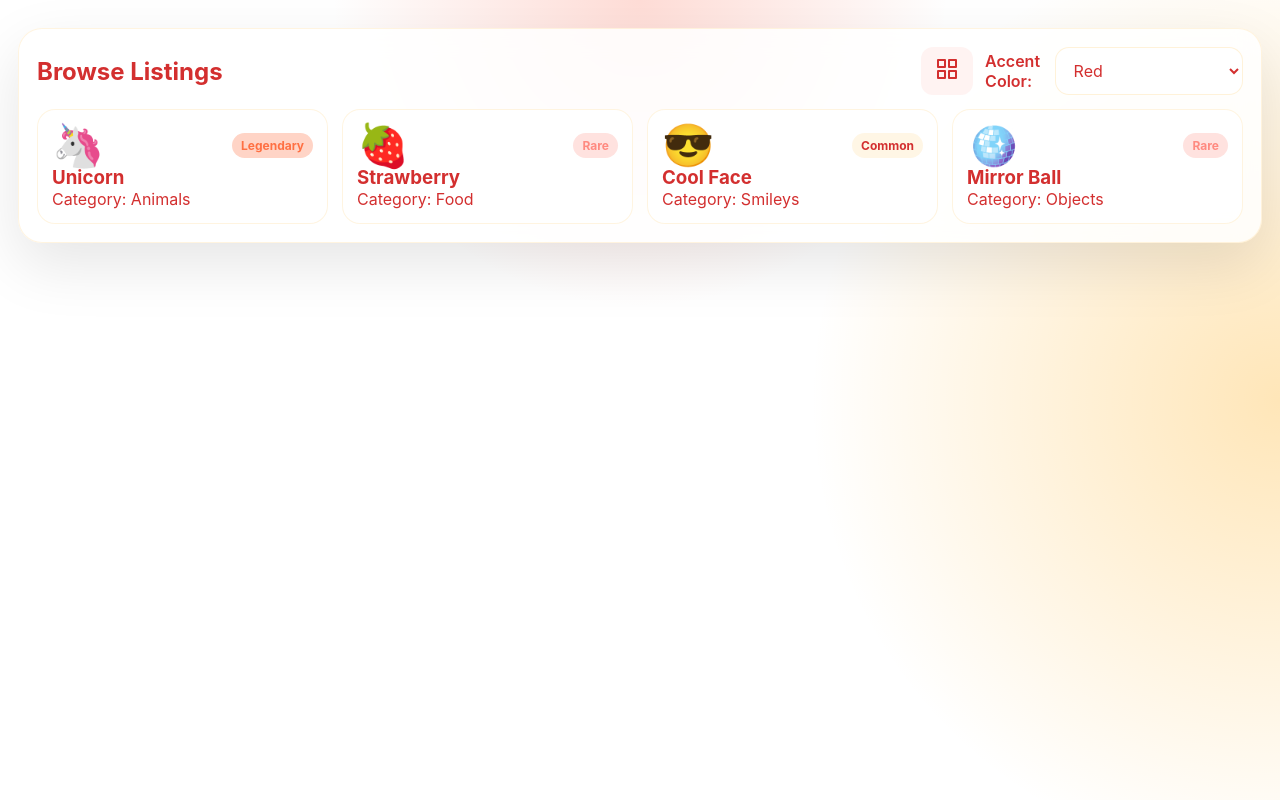
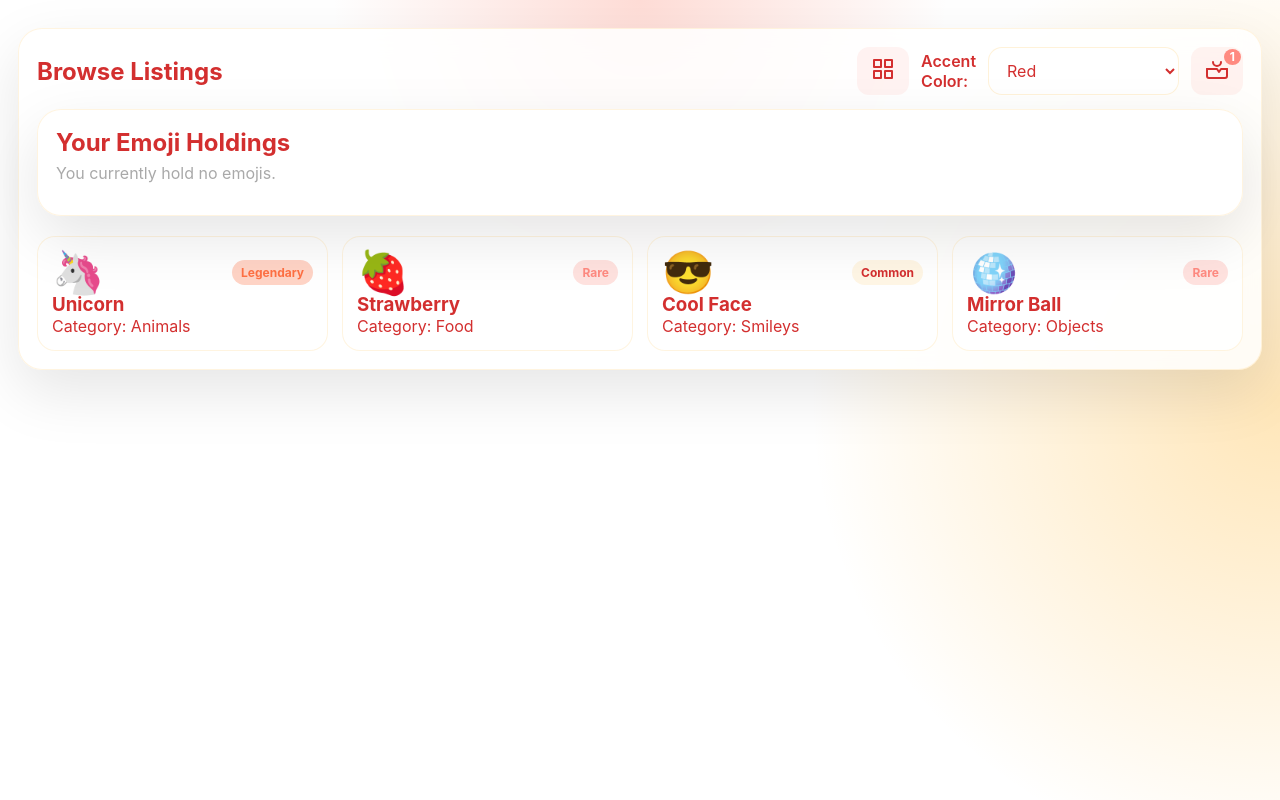
Before and after one commit to pri-m-05/emoji-exchange, a React (Vite) app in the folder emoji-exchange-starter/: page / in a window 1280 px wide. Built offline with nearby package versions, Linux system fonts and the light colour scheme.

Commit message:
feat: add emoji holdings list and inbox with past requests modal

```diff
--- a/emoji-exchange-starter/src/App.tsx
+++ b/emoji-exchange-starter/src/App.tsx
@@ -1,6 +1,6 @@
 import { useState, useEffect } from "react";
-import type { Listing } from "./types";
-import { seedListings } from "./seed";
+import type { Listing, ExchangeRequest } from "./types";
+import { seedListings, seedRequests, DEFAULT_USER } from "./seed";
 
 const ACCENT_COLORS = [
   { name: "Red", pink: "#ff8a80", purple: "#d32f2f" },
@@ -14,6 +14,15 @@ export default function App() {
   const [listings] = useState<Listing[]>(seedListings);
   const [viewMode, setViewMode] = useState<"grid" | "compact">("grid");
   const [accentIndex, setAccentIndex] = useState<number>(0);
+
+  // State for emoji holdings (owned by DEFAULT_USER)
+  const [holdings, setHoldings] = useState<Listing[]>([]);
+
+  // State for exchange requests (seeded)
+  const [requests] = useState<ExchangeRequest[]>(seedRequests);
+
+  // State for modal visibility
+  const [showInbox, setShowInbox] = useState(false);
 
   // Apply accent colors to CSS variables
   useEffect(() => {
@@ -29,12 +38,26 @@ export default function App() {
     }
   }, [accentIndex]);
 
+  // Update holdings on listings change
+  useEffect(() => {
+    const owned = listings.filter((l) => l.owner === DEFAULT_USER);
+    setHoldings(owned);
+  }, [listings]);
+
   const toggleView = () => {
     setViewMode((prev) => (prev === "grid" ? "compact" : "grid"));
   };
 
   const handleAccentChange = (e: React.ChangeEvent<HTMLSelectElement>) => {
     setAccentIndex(Number(e.target.value));
+  };
+
+  const openInbox = () => {
+    setShowInbox(true);
+  };
+
+  const closeInbox = () => {
+    setShowInbox(false);
   };
 
   return (
@@ -76,8 +99,74 @@ export default function App() {
                 </option>
               ))}
             </select>
+            {/* Inbox button with icon */}
+            <button
+              className="button button-secondary"
+              onClick={openInbox}
+              aria-label="Open inbox"
+              title="Inbox"
+              style={{ position: "relative" }}
+            >
+              <svg
+                xmlns="http://www.w3.org/2000/svg"
+                width="24"
+                height="24"
+                fill="none"
+                stroke="currentColor"
+                strokeWidth="2"
+                strokeLinecap="round"
+                strokeLinejoin="round"
+                aria-hidden="true"
+                focusable="false"
+                viewBox="0 0 24 24"
+              >
+                <path d="M22 12h-6l-2 3-2-3H2" />
+                <path d="M2 12v7a2 2 0 0 0 2 2h16a2 2 0 0 0 2-2v-7" />
+                <path d="M16 5a4 4 0 0 1-8 0" />
+              </svg>
+              {/* Badge for pending requests count */}
+              {requests.length > 0 && (
+                <span
+                  style={{
+                    position: "absolute",
+                    top: "2px",
+                    right: "2px",
+                    backgroundColor: "var(--color-accent-pink)",
+                    color: "white",
+                    borderRadius: "50%",
+                    padding: "2px 6px",
+                    fontSize: "12px",
+                    fontWeight: "700",
+                    lineHeight: 1,
+                    userSelect: "none"
+                  }}
+                >
+                  {requests.length}
+                </span>
+              )}
+            </button>
           </div>
         </div>
+
+        {/* Emoji holdings area */}
+        <section className="panel" style={{ marginBottom: "20px" }} aria-label="Your emoji holdings">
+          <div className="panel-header">
+            <h2>Your Emoji Holdings</h2>
+            {holdings.length === 0 && <p className="muted">You currently hold no emojis.</p>}
+          </div>
+          {holdings.length > 0 && (
+            <div className="compact-list" aria-live="polite">
+              {holdings.map((emoji) => (
+                <div key={emoji.id} className="compact-list-item">
+                  <span className="emoji" aria-label={emoji.name} role="img">
+                    {emoji.emoji}
+                  </span>
+                  <span className="category">{emoji.name}</span>
+                </div>
+              ))}
+            </div>
+          )}
+        </section>
 
         {viewMode === "grid" ? (
           <div className="listing-grid">
@@ -130,6 +219,59 @@ export default function App() {
             </tbody>
           </table>
         )}
+
+        {/* Inbox modal for past sent requests */}
+        {showInbox && (
+          <div className="modal-backdrop" role="dialog" aria-modal="true" aria-labelledby="inbox-title">
+            <div className="modal">
+              <header style={{ display: "flex", justifyContent: "space-between", alignItems: "center", marginBottom: "12px" }}>
+                <h2 id="inbox-title">Inbox - Past Sent Requests</h2>
+                <button
+                  onClick={closeInbox}
+                  aria-label="Close inbox"
+                  className="button button-secondary"
+                  style={{ fontSize: "18px", lineHeight: 1, padding: "4px 10px" }}
+                >
+                  &times;
+                </button>
+              </header>
+              {requests.length === 0 ? (
+                <p className="muted">You have no past sent requests.</p>
+              ) : (
+                <div className="request-list">
+                  {requests.map((req) => (
+                    <div key={req.id} className="request-card" style={{ marginBottom: "12px" }}>
+                      <div className="request-top" style={{ gap: "8px" }}>
+                        <span className="emoji" aria-label={req.listingName} role="img" style={{ fontSize: "32px" }}>
+                          {req.listingEmoji}
+                        </span>
+                        <div style={{ flex: 1 }}>
+                          <strong>{req.listingName}</strong> (Requested from you)
+                          <p style={{ margin: "4px 0 0", fontSize: "14px", color: "var(--color-text-muted)" }}>
+                            Offered: <span className="emoji" aria-label="Offered emoji" role="img">
+                              {req.offeredEmoji}
+                            </span>
+                          </p>
+                        </div>
+                        <span
+                          className={`status status-${req.status}`}
+                          style={{ whiteSpace: "nowrap", fontSize: "12px" }}
+                          aria-label={`Status: ${req.status}`}
+                        >
+                          {req.status.charAt(0).toUpperCase() + req.status.slice(1)}
+                        </span>
+                      </div>
+                      <p style={{ marginTop: "6px", fontStyle: "italic" }}>&quot;{req.message}&quot;</p>
+                      <p style={{ fontSize: "12px", color: "var(--color-text-muted)", marginTop: "4px" }}>
+                        Sent: {new Date(req.createdAt).toLocaleString()}
+                      </p>
+                    </div>
+                  ))}
+                </div>
+              )}
+            </div>
+          </div>
+        )}
       </section>
     </main>
   );
```
Also changed, not shown: 3 other files (tests, documents, lock files or other folders).
